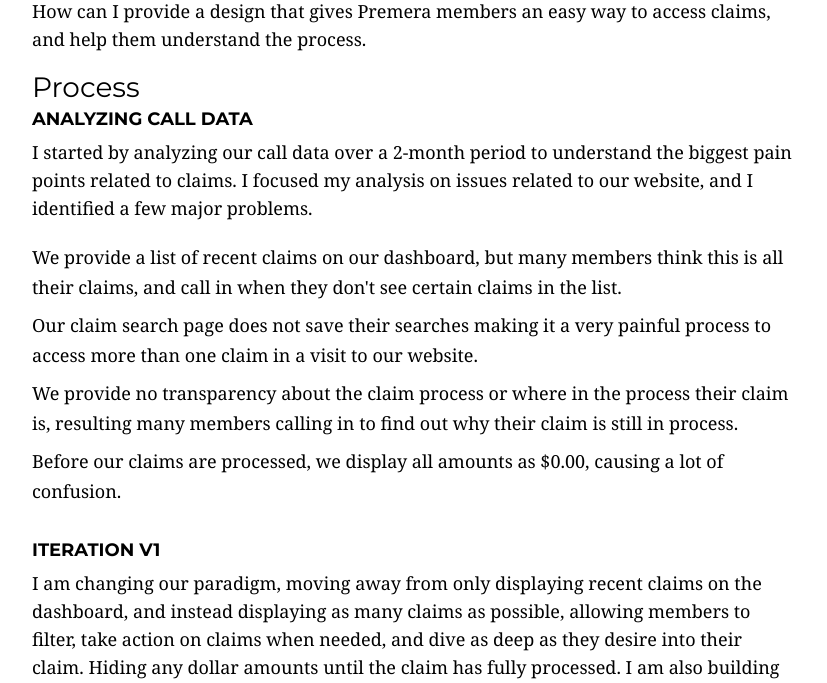
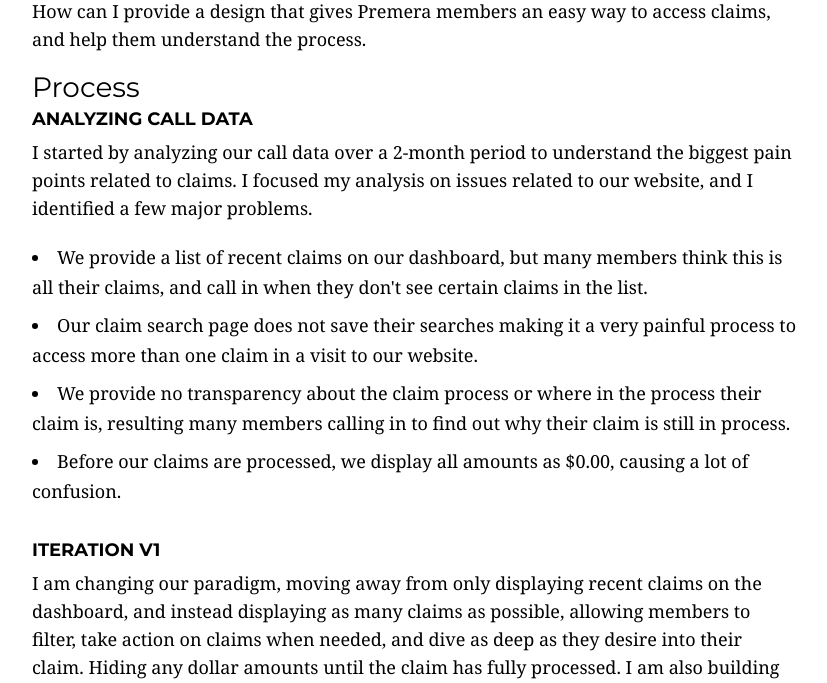
Before and after one commit to susanev/susanev.github.io, a PHP site: page /projects/claim-table-design.html in a window 1280 px wide. Shown: the part 1391-2074 px from the top of the page, without its empty margins (63-890 px from the left). Run offline with PHP 8.4, Linux system fonts and the light colour scheme; some libraries are stand-ins or nearby versions.

Commit message:
small fixes

```diff
--- a/css/styles.css
+++ b/css/styles.css
@@ -83,6 +83,11 @@ input, p, a, li, textarea {
 .project-details p, .project-details a, main.project-page div.project-details ul li {
     font-family: Georgia, Arial, sans-serif;
     line-height: 30px;
+}
+
+main.project-page div.project-details ul li {
+    list-style-type: disc;
+    list-style-position: inside;
 }
 
 .project-page p, .project-page li {
```
